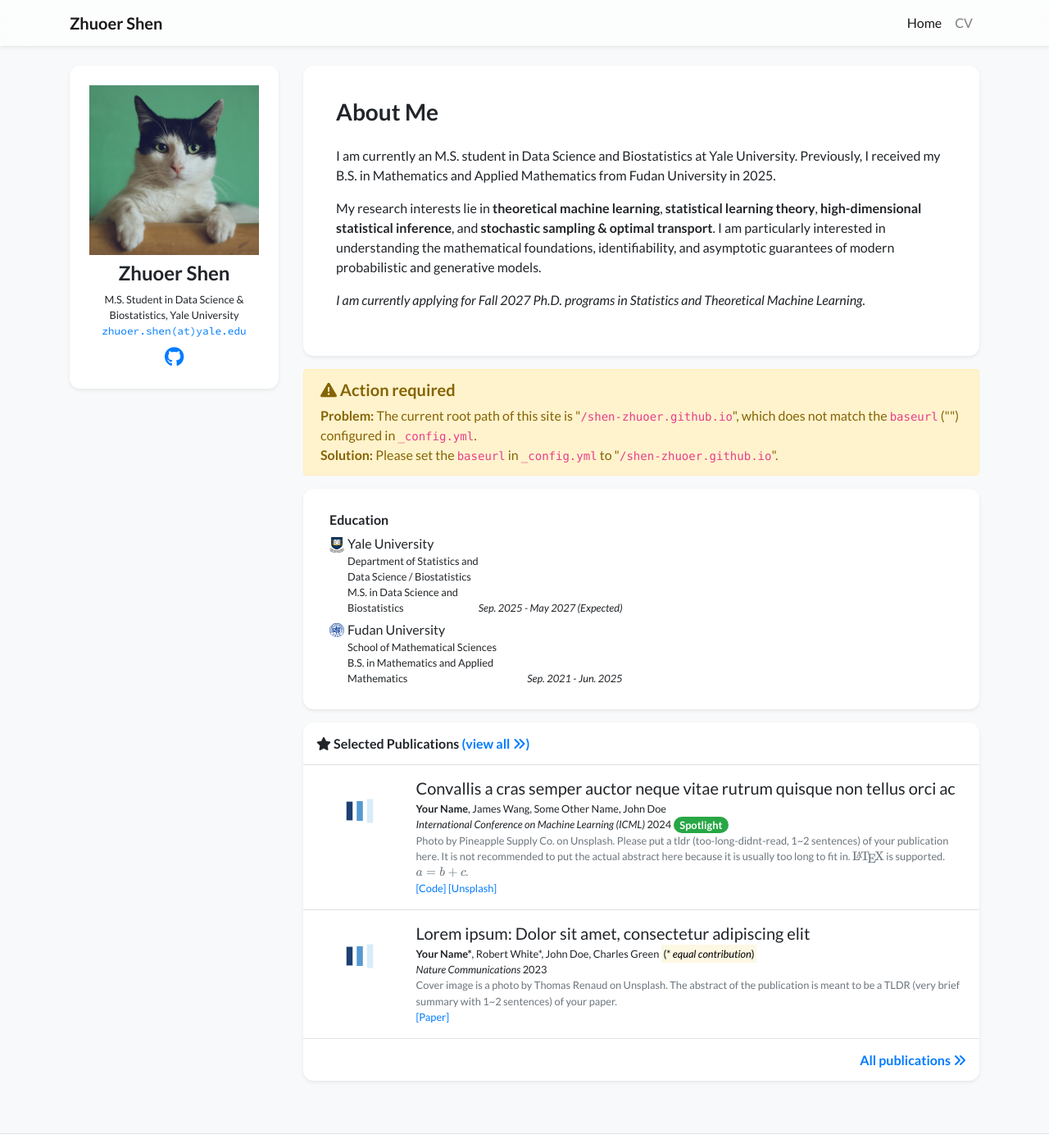
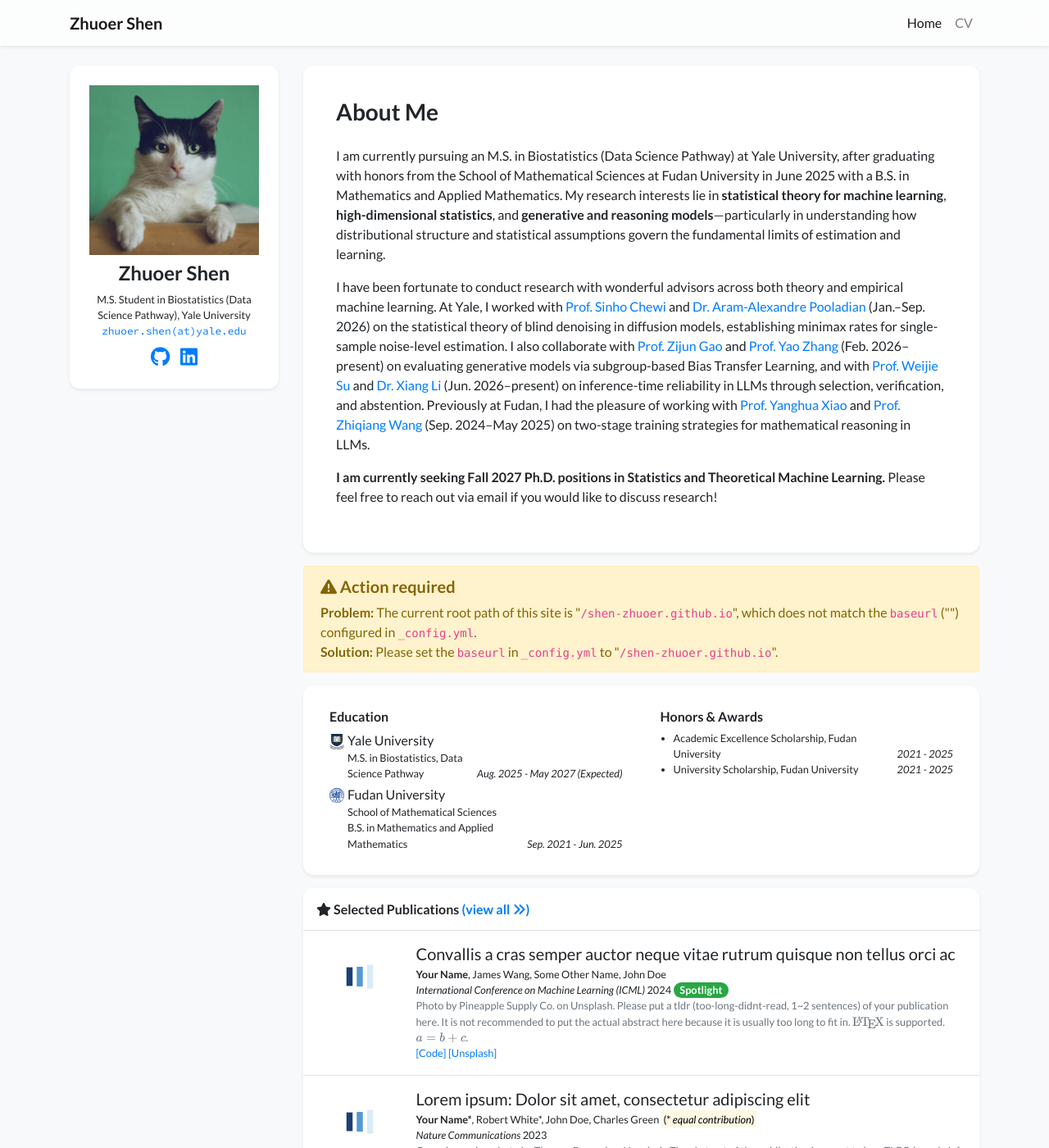
Before and after one commit to shen-zhuoer/shen-zhuoer.github.io, a Jekyll site: the page built from index.html, in a window 1280 px wide and 1400 px high. Shown: the whole window at 82% size. Built offline with Jekyll 4.4.1, drawn with Linux system fonts in a browser that asks for light colours; nearby versions of some CDN libraries; a style sheet for code colours, icons or effects is not loaded.

Commit message:
Revise profile details and add awards
Updated profile information including education, research interests, and awards.

```diff
--- a/_data/profile.yml
+++ b/_data/profile.yml
@@ -4,29 +4,33 @@ navbar_name: "Zhuoer Shen"
 
 positions:
 - logo: /assets/images/badges/yale.svg
-  name: M.S. Student in Data Science & Biostatistics, Yale University
+  name: M.S. Student in Biostatistics (Data Science Pathway), Yale University
 
 email: "zhuoer.shen@yale.edu"
 # cv_link: /assets/Zhuoer_Shen_CV.pdf
 github: shen-zhuoer
-# gscholar: your_google_scholar_id   # 有的话取消注释并填 ID
-# linkedin: your_linkedin_username   # 有的话取消注释并填用户名
+linkedin: zhuoer-shen-07075735a
+# gscholar: your_google_scholar_id
 
-portrait_url: /assets/images/photos/portrait.jpg   # 挑好照片传到 photos 文件夹后，把这里改成新文件名即可
+portrait_url: /assets/images/photos/portrait.jpg
 portrait_caption: ""
 
 short_bio: >-
   <p>
-    I am currently an M.S. student in Data Science and Biostatistics at Yale University.
-    Previously, I received my B.S. in Mathematics and Applied Mathematics from Fudan University in 2025.
+    I am currently pursuing an M.S. in Biostatistics (Data Science Pathway) at Yale University,
+    after graduating with honors from the School of Mathematical Sciences at Fudan University in June 2025 with a B.S. in Mathematics and Applied Mathematics.
+    My research interests lie in <strong>statistical theory for machine learning</strong>, <strong>high-dimensional statistics</strong>,
+    and <strong>generative and reasoning models</strong>—particularly in understanding how distributional structure and statistical assumptions govern the fundamental limits of estimation and learning.
   </p>
   <p>
-    My research interests lie in <strong>theoretical machine learning</strong>, <strong>statistical learning theory</strong>,
-    <strong>high-dimensional statistical inference</strong>, and <strong>stochastic sampling &amp; optimal transport</strong>.
-    I am particularly interested in understanding the mathematical foundations, identifiability, and asymptotic guarantees of modern probabilistic and generative models.
+    I have been fortunate to conduct research with wonderful advisors across both theory and empirical machine learning.
+    At Yale, I worked with <a href="https://chewisinho.github.io/" target="_blank">Prof. Sinho Chewi</a> and <a href="https://arampooladian.com/" target="_blank">Dr. Aram-Alexandre Pooladian</a> (Jan.–Sep. 2026) on the statistical theory of blind denoising in diffusion models, establishing minimax rates for single-sample noise-level estimation.
+    I also collaborate with <a href="https://zijungao.github.io/" target="_blank">Prof. Zijun Gao</a> and <a href="https://yaozhang24.github.io/yaozhang.github.io/" target="_blank">Prof. Yao Zhang</a> (Feb. 2026–present) on evaluating generative models via subgroup-based Bias Transfer Learning, and with <a href="https://www.weijie-su.com/" target="_blank">Prof. Weijie Su</a> and <a href="https://lx10077.github.io/" target="_blank">Dr. Xiang Li</a> (Jun. 2026–present) on inference-time reliability in LLMs through selection, verification, and abstention.
+    Previously at Fudan, I had the pleasure of working with <a href="http://kw.fudan.edu.cn/people/xiaoyanghua/" target="_blank">Prof. Yanghua Xiao</a> and <a href="https://orcid.org/0000-0002-4037-3130" target="_blank">Prof. Zhiqiang Wang</a> (Sep. 2024–May 2025) on two-stage training strategies for mathematical reasoning in LLMs.
   </p>
   <p>
-    <em>I am currently applying for Fall 2027 Ph.D. programs in Statistics and Theoretical Machine Learning.</em>
+    <strong>I am currently seeking Fall 2027 Ph.D. positions in Statistics and Theoretical Machine Learning.</strong>
+    Please feel free to reach out via email if you would like to discuss research!
   </p>
 
 show_portrait_caption: false
@@ -35,9 +39,8 @@ education:
 - name: Yale University
   logo: /assets/images/badges/yale.svg
   position: >-
-    Department of Statistics and Data Science / Biostatistics<br/>
-    M.S. in Data Science and Biostatistics
-  date: Sep. 2025 - May 2027 (Expected)
+    M.S. in Biostatistics, Data Science Pathway
+  date: Aug. 2025 - May 2027 (Expected)
 - name: Fudan University
   logo: /assets/images/badges/fudan.svg
   position: >-
@@ -45,9 +48,8 @@ education:
     B.S. in Mathematics and Applied Mathematics
   date: Sep. 2021 - Jun. 2025
 
-# 如果想在右下角展示获奖经历，把下面取消注释并填入你 CV 上的奖项；如果不需要，保持注释即可
-# awards:
-# - name: Scholarship / Award Name 1
-#   date: 2025
-# - name: Scholarship / Award Name 2
-#   date: 2024
+awards:
+- name: Academic Excellence Scholarship, Fudan University
+  date: 2021 - 2025
+- name: University Scholarship, Fudan University
+  date: 2021 - 2025
```
